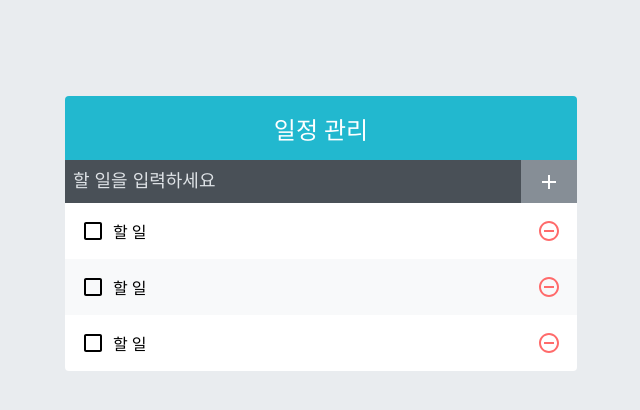
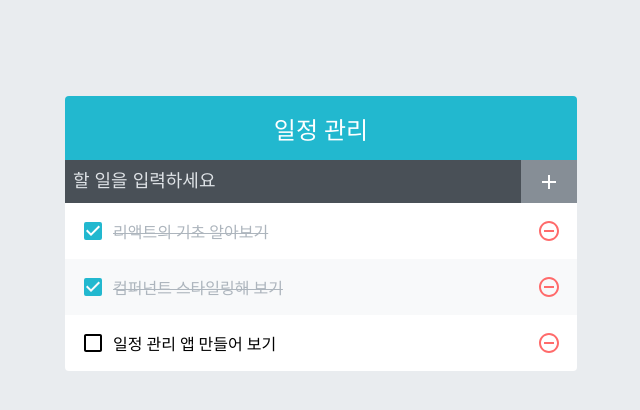
Before and after one commit to simyeen/depoly-test, a React app in the folder todo-app/: page / in a window 1280 px wide. Shown: the top 410 px of the page, without its empty margins (319-959 px from the left). Built offline with nearby package versions, Linux system fonts and the light colour scheme.

Commit message:
fear : Todoinsert

```diff
--- a/todo-app/src/App.js
+++ b/todo-app/src/App.js
@@ -1,17 +1,35 @@
-import React, { Component } from 'react';
+import React, { useCallback, useRef, useState } from 'react';
 import TodoInsert from './components/TodoInsert';
 import TodoList from './components/TodoList';
 import TodoTemplate from './components/TodoTemplate';
 
-class App extends Component {
-  render() {
-    return (
-      <TodoTemplate>
-        <TodoInsert />
-        <TodoList />
-      </TodoTemplate>
-    );
-  }
-}
+const App = () => {
+  const [todos, setTodos] = useState([
+    { id: 1, text: '리액트의 기초 알아보기', checked: true },
+    { id: 2, text: '컴퍼넌트 스타일링해 보기', checked: true },
+    { id: 3, text: '일정 관리 앱 만들어 보기 ', checked: false },
+  ]);
+
+  const nextId = useRef(4);
+  const onInsert = useCallback(
+    (text) => {
+      const todo = {
+        id: nextId.current,
+        text,
+        checked: false,
+      };
+      setTodos(todos.concat(todo));
+      nextId.current += 1;
+    },
+    [todos],
+  );
+
+  return (
+    <TodoTemplate>
+      <TodoInsert onInsert={onInsert} />
+      <TodoList todos={todos} />
+    </TodoTemplate>
+  );
+};
 
 export default App;
--- a/todo-app/src/components/TodoInsert.js
+++ b/todo-app/src/components/TodoInsert.js
@@ -1,11 +1,30 @@
-import React from 'react';
+import React, { useState, useCallback } from 'react';
 import { MdAdd } from 'react-icons/md';
 import './TodoInsert.scss';
 
-const TodoInsert = () => {
+const TodoInsert = ({ onInsert }) => {
+  const [value, setValue] = useState('');
+
+  const onChange = useCallback((e) => {
+    setValue(e.target.value);
+  }, []);
+
+  const onSubmit = useCallback(
+    (e) => {
+      onInsert(value); //  동적인 부분
+      setValue('');
+      e.preventDefault();
+    },
+    [onInsert, value],
+  );
+
   return (
-    <form className="TodoInsert">
-      <input placeholder="할 일을 입력하세요"></input>
+    <form className="TodoInsert" onSubmit={onSubmit}>
+      <input
+        value={value}
+        onChange={onChange}
+        placeholder="할 일을 입력하세요"
+      ></input>
       <button type="submit">
         <MdAdd />
       </button>
--- a/todo-app/src/components/TodoList.js
+++ b/todo-app/src/components/TodoList.js
@@ -2,12 +2,12 @@
 import TodoListItem from './TodoListItem';
 import './TodoList.scss';
 
-const TodoList = () => {
+const TodoList = ({ todos }) => {
   return (
     <div className="TodoList">
-      <TodoListItem />
-      <TodoListItem />
-      <TodoListItem />
+      {todos.map((todo) => (
+        <TodoListItem key={todo.id} todo={todo}></TodoListItem>
+      ))}
     </div>
   );
 };
--- a/todo-app/src/components/TodoListItem.js
+++ b/todo-app/src/components/TodoListItem.js
@@ -4,15 +4,17 @@
   MdCheckBox,
   MdRemoveCircleOutline,
 } from 'react-icons/md';
-
+import cn from 'classnames';
 import './TodoListItem.scss';
 
-const TodoListItem = () => {
+const TodoListItem = ({ todo }) => {
+  const { text, checked } = todo;
+
   return (
     <div className="TodoListItem">
-      <div className="checkbox">
-        <MdCheckBoxOutlineBlank />
-        <div className="text">할 일</div>
+      <div className={cn('checkbox', { checked })}>
+        {checked ? <MdCheckBox /> : <MdCheckBoxOutlineBlank />}
+        <div className="text">{text}</div>
       </div>
       <div className="remove">
         <MdRemoveCircleOutline />
--- a/todo-app/src/components/TodoListItem.scss
+++ b/todo-app/src/components/TodoListItem.scss
@@ -11,14 +11,17 @@
     display: flex;
     align-items: center;
   }
+
   svg {
     font-size: 1.5rem;
   }
+
   .text {
     margin-left: 0.5rem;
     flex: 1;
   }
-  &.checked {
+
+  .checked {
     svg {
       color: #22b8cf;
     }
```
